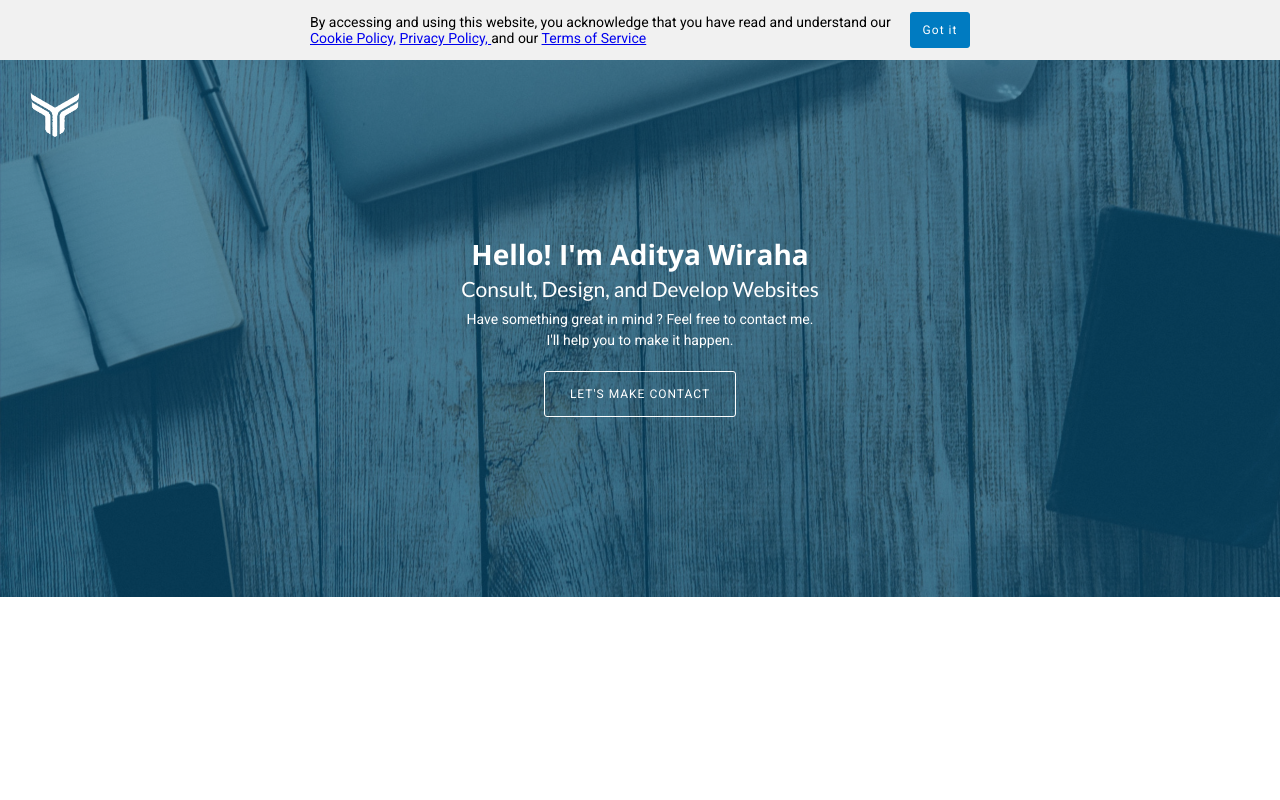
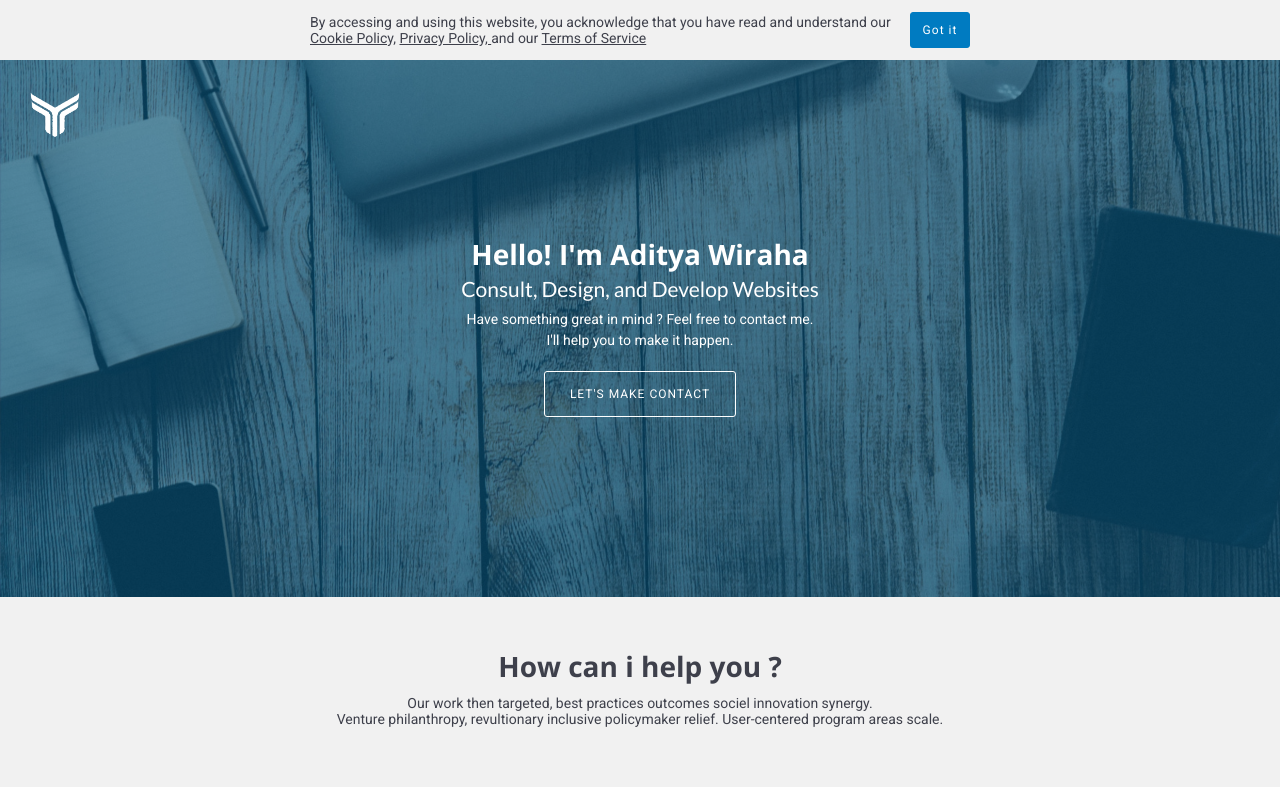
Before and after one commit to squalvj/simple-scroll-trigger-react, a React (Create React App) app: page / in a window 1280 px wide. Built offline with nearby package versions, Linux system fonts and the light colour scheme.

Commit message:
add component grid

```diff
--- /dev/null
+++ b/src/components/ContentGrid/ContentGrid.js
@@ -0,0 +1,28 @@
+import React from 'react'
+import './ContentGrid.scss'
+const ContentGrid = props => {
+   const {
+      data
+   } = props
+   return (
+      <div className="content-grid">
+        {
+           (data||[]).map(e => (
+              <div className="grid">
+                 <div className="wrapper-title">
+                    <h2>
+                       {e.title}
+                    </h2>
+                    <img alt="grid" src={e.icon} />
+                 </div>
+                 <p className="wrapper-content-grid">
+                    {e.content}
+                 </p>
+              </div>
+           ))
+        }
+      </div>
+   )
+}
+
+export default ContentGrid
--- /dev/null
+++ b/src/components/ContentGrid/ContentGrid.scss
@@ -0,0 +1,12 @@
+@import '~styles/css/color';
+
+.wrapper-cookies {
+   background: $smoke;
+   .container {
+      max-width: 720px;
+   }
+   .btn {
+      width: 60px;
+      margin: auto;
+   }
+}
--- /dev/null
+++ b/src/components/ContentGrid/index.js
@@ -0,0 +1,2 @@
+import ContentGrid from './ContentGrid';
+export default ContentGrid;
--- /dev/null
+++ b/src/components/GreyWrapper/GreyWrapper.js
@@ -0,0 +1,14 @@
+import React from 'react'
+import './GreyWrapper.scss'
+
+const GreyWrapper = props => {
+   return (
+      <div className="wrapper-grey">
+         <div className="container">
+            {props.children}
+         </div>
+      </div>
+   )
+}
+
+export default GreyWrapper
--- /dev/null
+++ b/src/components/GreyWrapper/GreyWrapper.scss
@@ -0,0 +1,5 @@
+@import '~styles/css/color';
+
+.wrapper-grey {
+   background: $smoke;
+}
--- /dev/null
+++ b/src/components/GreyWrapper/index.js
@@ -0,0 +1,2 @@
+import GreyWrapper from './GreyWrapper';
+export default GreyWrapper;
--- a/src/components/Hero/Hero.scss
+++ b/src/components/Hero/Hero.scss
@@ -30,11 +30,13 @@
    h1,h2 {
       margin: 0 0 10px 0;
       line-height: 1;
+      color: $color-white;
    }
    p {
       margin: 0 0 20px 0;
       text-align: center;
       line-height: 1.5;
+      color: $color-white;
    }
    > * {
       position: relative;
--- a/src/container/Home/component/Home.js
+++ b/src/container/Home/component/Home.js
@@ -3,6 +3,8 @@ import {get, debounce, isEmpty} from 'lodash'
 import './Home.scss'
 import Hero from 'components/Hero'
 import Cookies from 'components/Cookies'
+import GreyWrapper from 'components/GreyWrapper'
+import ContentGrid from 'components/ContentGrid'
 import ButtonCommon from 'components/Button/ButtonCommon'
 
 export default class Home extends Component {
@@ -11,7 +13,13 @@ export default class Home extends Component {
    constructor(props) {
       super(props);
       this.state = {
-
+         data: [
+            {
+               title: '',
+               icon: '',
+               content: ''
+            }
+         ]
       };
    }
 
@@ -24,6 +32,9 @@ export default class Home extends Component {
    }
 
    render() {
+      const {
+         data
+      } = this.state
       return (
          <div className="wrapper-home">
             <Cookies/>
@@ -45,6 +56,20 @@ export default class Home extends Component {
                         LET'S MAKE CONTACT
                      </ButtonCommon>
                </Hero>
+
+               <GreyWrapper>
+                  <div className="wrapper-text flex a-center f-column">
+                     <h1>
+                        How can i help you ?
+                     </h1>
+                     <p className="t-center">
+                     Our work then targeted, best practices outcomes sociel innovation synergy.<br/>
+                     Venture philanthropy, revultionary inclusive policymaker relief. User-centered program areas scale.
+                     </p>
+                  </div>
+               </GreyWrapper>
+
+               <ContentGrid data={data} />
             </div>
          </div>
       )
--- a/src/container/Home/component/Home.scss
+++ b/src/container/Home/component/Home.scss
@@ -19,3 +19,10 @@
    max-height: 100vh;
    overflow: hidden;
 }
+
+.wrapper-text {
+   padding: 50px 0;
+   h1, p {
+      margin: 0 0 10px 0;
+   }
+}
--- a/src/styles/css/_color.scss
+++ b/src/styles/css/_color.scss
@@ -2,6 +2,7 @@
 $color-white: #ffffff;
 $color-black: #000000;
 $transparent: rgba(0,0,0,0);
+$dark: #3e404b;
 /* Page bg */
 $blue:#007bc1;
 $darkBlue:#004a75;
--- a/src/styles/css/_font.scss
+++ b/src/styles/css/_font.scss
@@ -2,6 +2,12 @@
 
 @import url('https://fonts.googleapis.com/css?family=Lato:400,500,700|Open+Sans:400,700|Luckiest+Guy|Roboto:400,700&display=swap');
 @import 'variable';
-h1, h2, h3, h4, h5, h6, p, a, li, button, input, textarea, div {
+@import 'color';
+h2, h3, h4, h5, h6, p, a, li, button, input, textarea, div {
 	font-family: $roboto;
+	color: $dark;
 }
+
+h1 {
+	font-family: $openSans;
+}
```
